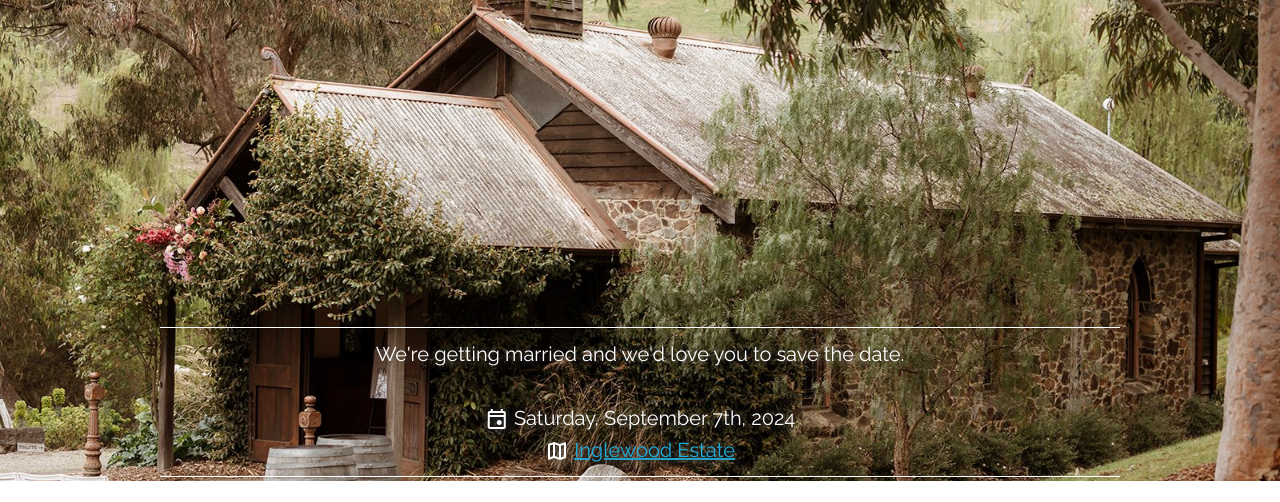
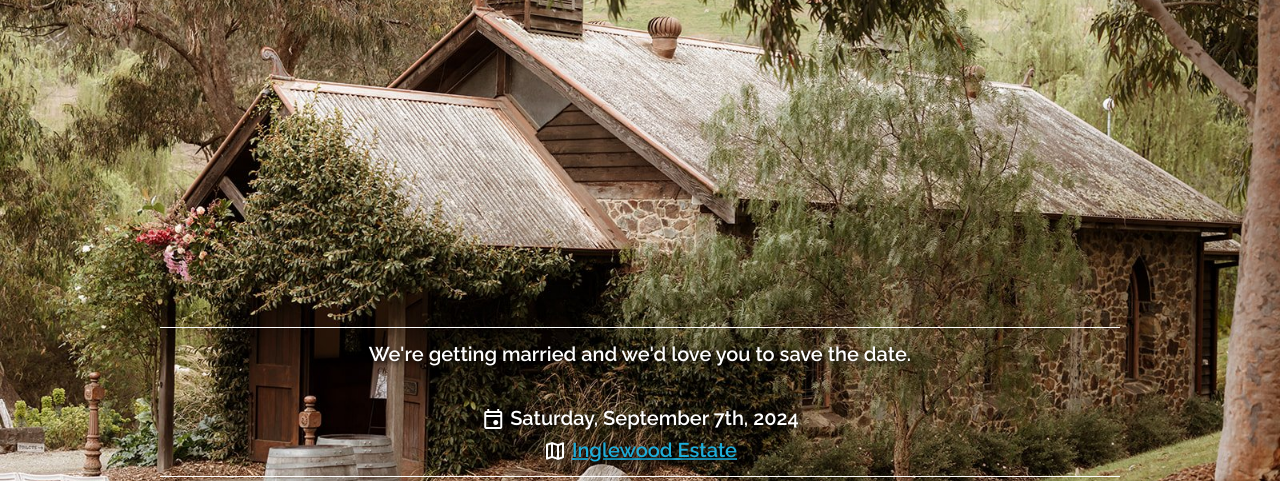
Before and after one commit to lengarvey/wedding, a plain HTML site: page index.html in a window 1280 px wide. Shown: the part 319-821 px from the top of the page. Drawn offline with nearby package versions, Linux system fonts and the light colour scheme.

Commit message:
trying to make the text more legible

```diff
--- a/index.html
+++ b/index.html
@@ -71,10 +71,11 @@
     border-top: solid white 1px;
     border-bottom: solid white 1px;
     padding: 1rem;
+    font-weight: bold;
   }
 
   .shadow {
-    text-shadow: 1px 1px 10px #474747;
+    text-shadow: 2px 2px 5px #000;
   }
 
   body {
```
